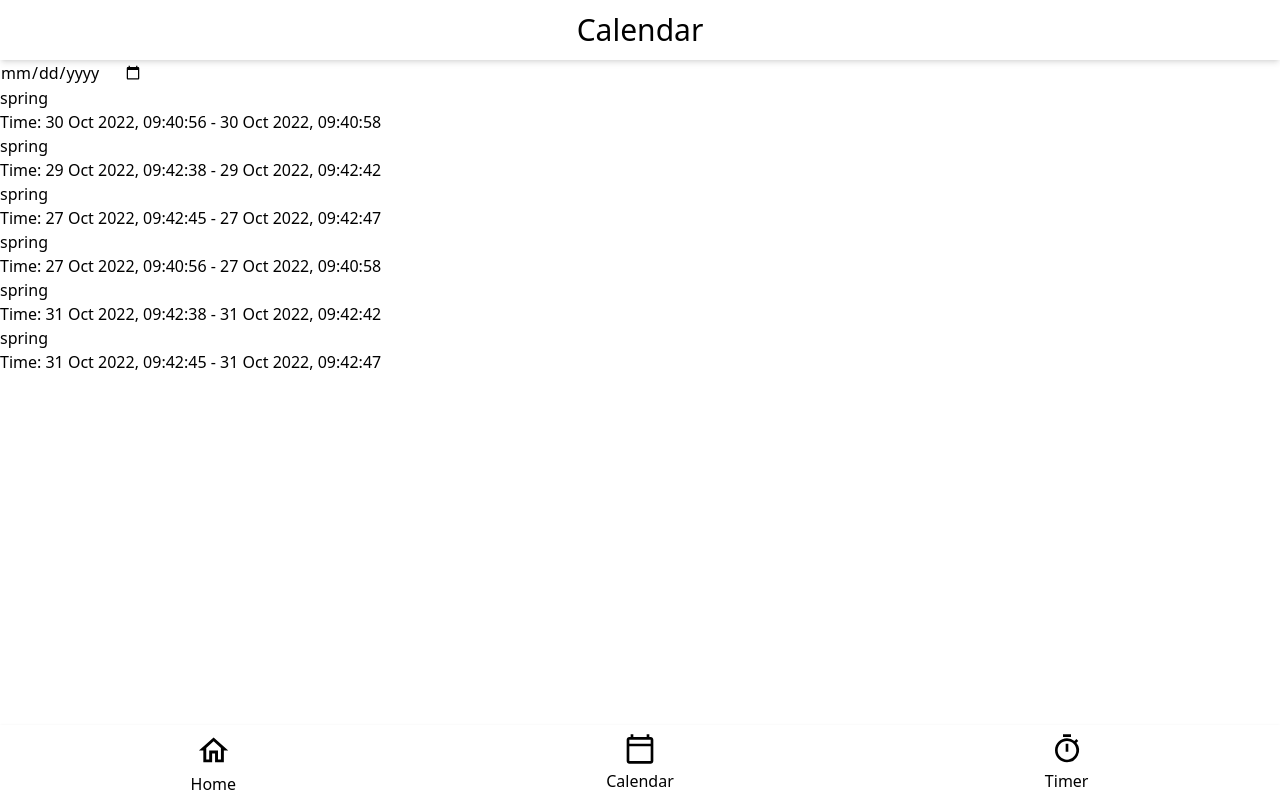
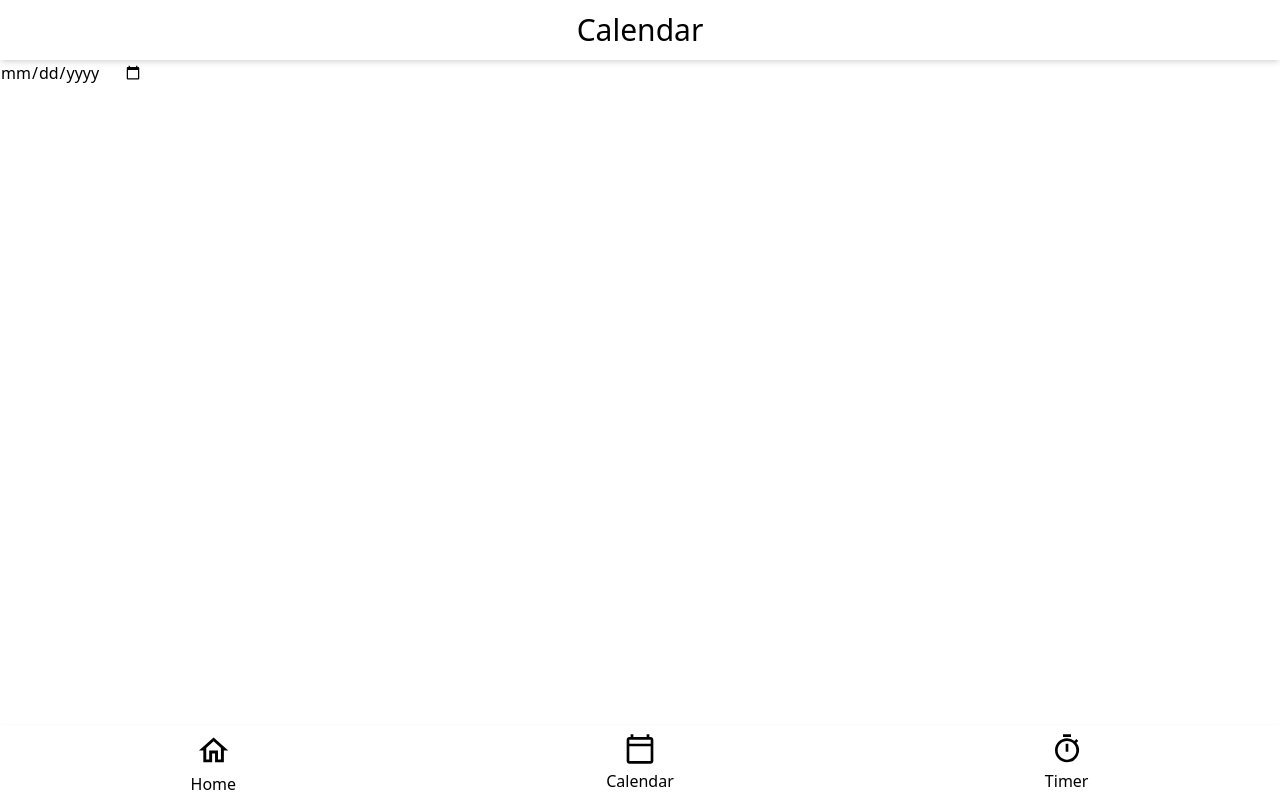
Before and after one commit to Binnaz-CME/tasks-and-time-tracking-app, a React (Vite) app: page /calendar in a window 1280 px wide. Built offline with nearby package versions, Linux system fonts and the light colour scheme; data requests are answered from the project's data file.

Commit message:
Add delete timelog

```diff
--- a/db.json
+++ b/db.json
@@ -47,54 +47,5 @@
       "id": 7
     }
   ],
-  "timelogs": [
-    {
-      "start": "2022-10-30T09:40:56.795+01:00",
-      "stop": "2022-10-30T09:40:58.712+01:00",
-      "name": "spring",
-      "taskId": "3",
-      "time": "30 Oct 2022, 09:40:56 - 30 Oct 2022, 09:40:58",
-      "id": 13
-    },
-    {
-      "start": "2022-10-29T09:42:38.970+01:00",
-      "stop": "2022-10-29T09:42:42.632+01:00",
-      "name": "spring",
-      "taskId": "3",
-      "time": "29 Oct 2022, 09:42:38 - 29 Oct 2022, 09:42:42",
-      "id": 14
-    },
-    {
-      "start": "2022-10-27T09:42:45.432+01:00",
-      "stop": "2022-10-27T09:42:47.648+01:00",
-      "name": "spring",
-      "taskId": "3",
-      "time": "27 Oct 2022, 09:42:45 - 27 Oct 2022, 09:42:47",
-      "id": 15
-    },
-    {
-      "start": "2022-10-27T09:40:56.795+01:00",
-      "stop": "2022-10-27T09:40:58.712+01:00",
-      "name": "spring",
-      "taskId": "3",
-      "time": "27 Oct 2022, 09:40:56 - 27 Oct 2022, 09:40:58",
-      "id": 16
-    },
-    {
-      "start": "2022-10-31T09:42:38.970+01:00",
-      "stop": "2022-10-31T09:42:42.632+01:00",
-      "name": "spring",
-      "taskId": "3",
-      "time": "31 Oct 2022, 09:42:38 - 31 Oct 2022, 09:42:42",
-      "id": 17
-    },
-    {
-      "start": "2022-10-31T09:42:45.432+01:00",
-      "stop": "2022-10-31T09:42:47.648+01:00",
-      "name": "spring",
-      "taskId": "3",
-      "time": "31 Oct 2022, 09:42:45 - 31 Oct 2022, 09:42:47",
-      "id": 18
-    }
-  ]
+  "timelogs": []
 }
--- a/src/pages/Calendar.jsx
+++ b/src/pages/Calendar.jsx
@@ -1,7 +1,8 @@
 import React, { useEffect, useState, useMemo } from "react";
 import Header from "../components/Header";
 import Nav from "../components/Nav";
-import { getTimelogs } from "../api";
+import { getTimelogs, deleteTimelog } from "../api";
+import { AiOutlineClose } from "react-icons/ai";
 
 function Calendar() {
   const [timelogs, setTimelogs] = useState([]);
@@ -11,12 +12,16 @@ function Calendar() {
     getTimelogs().then((res) => {
       setTimelogs(res);
     });
-  }, []);
+  }, [timelogs]);
 
   function handleChange(e) {
-    const date = e.target.value
-    console.log(date)
+    const date = e.target.value;
     setDate(date);
+  }
+
+  async function handleDelete(id) {
+    await deleteTimelog(id);
+
   }
 
   const filtered = useMemo(() => {
@@ -36,6 +41,12 @@ function Calendar() {
           <div key={task.id}>
             <p>{task.name}</p>
             <p>Time: {task.time}</p>
+            <button
+              onClick={() => handleDelete(task.id)}
+              className="bg-teal-500 px-2 hover:border-teal-500 rounded"
+            >
+              <AiOutlineClose color="white" size="1em" />
+            </button>
           </div>
         );
       })}
```
